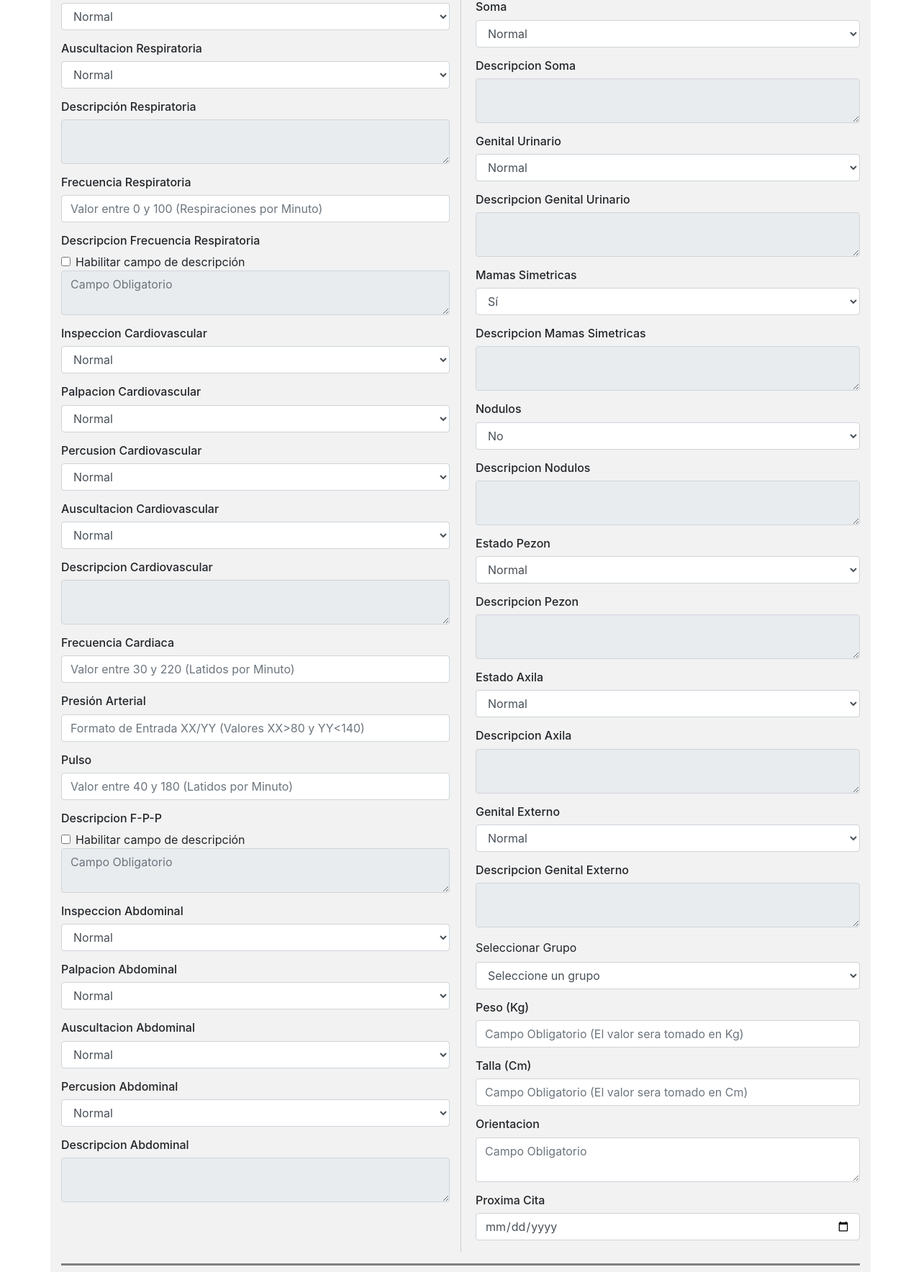
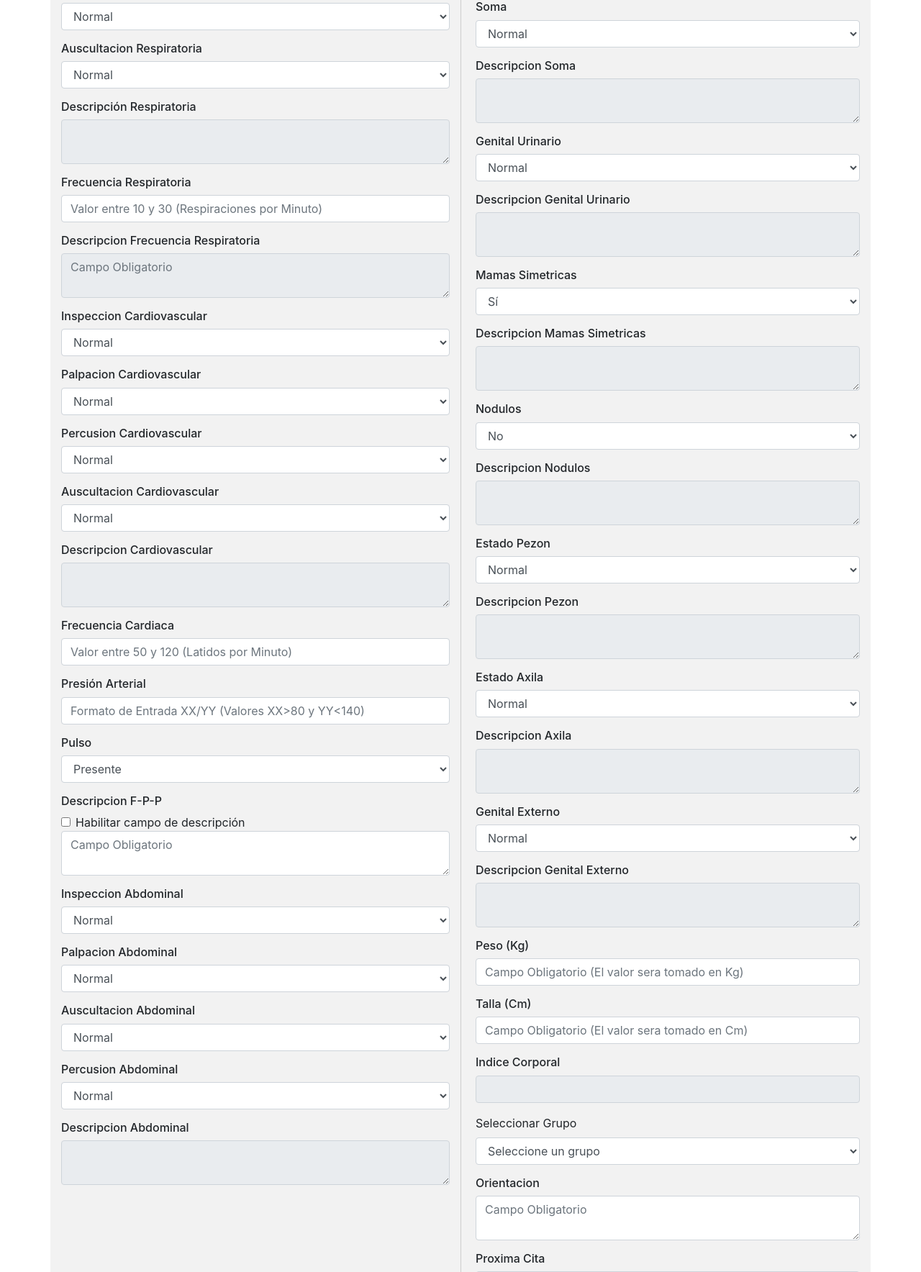
Before and after one commit to Senariusxd/ProyectoTesis-23-8-2024, a Django app: page /pacientes/1/fechas/1/egeneral/1/efaparato/crear/ in a window 1280 px wide. Shown: the part 800-2568 px from the top of the page at 72% size. Run offline with Django 5.2, Linux system fonts and the light colour scheme; data comes from the database, SQL or seed files in the repository; both versions use the stored data as it was after the commit; some libraries are stand-ins or nearby versions.

Commit message:
Arreglo #1

```diff
--- a/Historia/templates/crear_efaparato.html
+++ b/Historia/templates/crear_efaparato.html
@@ -93,19 +93,13 @@
 
             <div class="form-group">
                 <h6 for="frecuencia_respiratoria">Frecuencia Respiratoria </h6>
-                <input type="text" placeholder="Valor entre 0 y 100 (Respiraciones por Minuto)" class="form-control" id="frecuencia_respiratoria" name="frecuencia_respiratoria" required>
-                <div class="invalid-feedback">Por favor, ingrese un valor de frecuencia respiratoria válido entre 0 y 100 respiraciones por minuto.</div>
+                <input type="text" placeholder="Valor entre 10 y 30 (Respiraciones por Minuto)" class="form-control" id="frecuencia_respiratoria" name="frecuencia_respiratoria" oninput="validateRespiratoryRate()" required>
+                <div class="invalid-feedback">Por favor, ingrese un valor de frecuencia respiratoria válido entre 10 y 30 respiraciones por minuto.</div>
             </div>
 
             <div class="form-group">
                 <h6 for="descripcion_frecuencia_respiratoria">Descripcion Frecuencia Respiratoria</h6>
-                <div class="form-check">
-                <input class="form-check-input" type="checkbox" value="" id="enable-descripcion_frecuencia_respiratoria">
-                <label class="form-check-label" for="enable-descripcion_frecuencia_respiratoria">
-                Habilitar campo de descripción
-                </label>
-            </div>
-            <textarea placeholder="Campo Obligatorio" class="form-control" id="descripcion_frecuencia_respiratoria" name="descripcion_frecuencia_respiratoria" disabled required></textarea>
+                <textarea placeholder="Campo Obligatorio" class="form-control" id="descripcion_frecuencia_respiratoria" name="descripcion_frecuencia_respiratoria" disabled required></textarea>
             </div>
 
             <div class="form-group">
@@ -147,8 +141,8 @@
 
             <div class="form-group">
                 <h6 for="frecuencia_cardiaca">Frecuencia Cardiaca</h6>
-                <input type="text" placeholder="Valor entre 30 y 220 (Latidos por Minuto)" class="form-control" id="frecuencia_cardiaca" name="frecuencia_cardiaca" required>
-                <div class="invalid-feedback">Por favor, ingrese una frecuencia cardíaca válida entre 30 y 220 latidos por minuto.</div>
+                <input type="text" placeholder="Valor entre 50 y 120 (Latidos por Minuto)" class="form-control" id="frecuencia_cardiaca" name="frecuencia_cardiaca" oninput="validateHeartRate()" required>
+                <div class="invalid-feedback">Por favor, ingrese una frecuencia cardíaca válida entre 50 y 120 latidos por minuto.</div>
             </div>
 
             <div class="form-group">
@@ -159,8 +153,10 @@
 
             <div class="form-group">
                 <h6 for="pulso">Pulso</h6>
-                <input type="text" placeholder="Valor entre 40 y 180 (Latidos por Minuto)" class="form-control" id="pulso" name="pulso" required>
-                <div class="invalid-feedback">Por favor, ingrese un valor de pulso válido entre 40 y 180 latidos por minuto.</div>
+                <select class="form-control" id="pulso" name="pulso">
+                    <option value="P">Presente</option>
+                    <option value="N">No Presente</option>
+                </select>
             </div>
 
             <div class="form-group">
@@ -171,7 +167,7 @@
                 Habilitar campo de descripción
                 </label>
             </div>
-            <textarea placeholder="Campo Obligatorio" class="form-control" id="descripcion_fpp" name="descripcion_fpp" disabled required></textarea>
+            <textarea placeholder="Campo Obligatorio" class="form-control" id="descripcion_fpp" name="descripcion_fpp" required></textarea>
             </div>
             <div class="form-group">
                 <h6 for="inspeccion_abdominal">Inspeccion Abdominal</h6>
@@ -352,6 +348,21 @@
             </div>
 
             <div class="form-group">
+                <h6 for="peso">Peso (Kg)</h6>
+                <input type="text" placeholder="Campo Obligatorio (El valor sera tomado en Kg)" class="form-control" id="peso" name="peso" oninput="calculateBMI()" required>
+                <div class="invalid-feedback">Por favor, ingrese un peso válido entre 0 y 500 kg.</div>
+            </div>
+
+            <div class="form-group">
+                <h6 for="talla">Talla (Cm)</h6>
+                <input type="text" placeholder="Campo Obligatorio (El valor sera tomado en Cm)" class="form-control" id="talla" name="talla" oninput="calculateBMI()" required>
+                <div class="invalid-feedback">Por favor, ingrese una talla válida entre 100 y 250 cm.</div>
+            </div>
+            <div class="form-group">
+                <h6 for="indice_corporal">Indice Corporal</h6>
+                <input type="text" class="form-control" id="indice_corporal" name="indice_corporal" readonly>
+            </div>
+            <div class="form-group">
                 <label for="grupo">Seleccionar Grupo</label>
                 <select class="form-control" id="grupo" name="grupo" required>
                     <option value="">Seleccione un grupo</option>
@@ -360,18 +371,6 @@
                     {% endfor %}
                 </select>
                 <div class="invalid-feedback">Por favor, seleccione un grupo.</div>
-            </div>
-
-            <div class="form-group">
-                <h6 for="peso">Peso (Kg)</h6>
-                <input type="text" placeholder="Campo Obligatorio (El valor sera tomado en Kg)" class="form-control" id="peso" name="peso" required>
-                <div class="invalid-feedback">Por favor, ingrese un peso válido entre 0 y 500 kg.</div>
-            </div>
-
-            <div class="form-group">
-                <h6 for="talla">Talla (Cm)</h6>
-                <input type="text" placeholder="Campo Obligatorio (El valor sera tomado en Cm)" class="form-control" id="talla" name="talla" required>
-                <div class="invalid-feedback">Por favor, ingrese una talla válida entre 100 y 250 cm.</div>
             </div>
 
             <div class="form-group">
@@ -409,7 +408,7 @@ const percusion_respiratoriaSelect =  document.getElementById('percusion_respira
 const auscultacion_respiratoriaSelect =   document.getElementById('auscultacion_respiratoria');
 const descripcion_respiratoriaInput = document.getElementById('descripcion_respiratoria');
 const frecuenciaRespiratoria = document.getElementById('frecuencia_respiratoria');
-const enableDescripcionFrecuenciaRespiratoria = document.getElementById('enable-descripcion_frecuencia_respiratoria');
+
 const descripcionFrecuenciaRespiratoria = document.getElementById('descripcion_frecuencia_respiratoria');
 
 const inspeccion_cardiovascularSelect = document.getElementById('inspeccion_cardiovascular');
@@ -507,7 +506,7 @@ percusion_respiratoriaSelect.addEventListener('change', validatedescripcion_resp
 auscultacion_respiratoriaSelect.addEventListener('change', validatedescripcion_respiratoria);
 descripcion_respiratoriaInput.addEventListener('change', validatedescripcion_respiratoria);
 frecuenciaRespiratoria.addEventListener('input', validateFrecuenciaRespiratoria);
-enableDescripcionFrecuenciaRespiratoria.addEventListener('change', toggleDescripcionFrecuenciaRespiratoria);
+
 
 inspeccion_cardiovascularSelect.addEventListener('change', validatedescripcion_cardiovascular);
 palpacion_cardiovascularSelect.addEventListener('change', validatedescripcion_cardiovascular);
@@ -516,7 +515,7 @@ auscultacion_cardiovascularSelect.addEventListener('change', validatedescripcion
 
 heartRateInput.addEventListener('input', validateHeartRate);
 bloodPressureInput.addEventListener('input', validateBloodPressure);
-pulseInput.addEventListener('input', validatePulse);
+pulseInput.addEventListener('change', validatePulse);
 
 inspeccion_abdominalSelect.addEventListener('change', validatedescripcion_abdominal);
 palpacion_abdominalSelect.addEventListener('change', validatedescripcion_abdominal);
@@ -578,6 +577,23 @@ proxCitaInput.addEventListener('input', validateProximaCita);
         descripcionPymInput.placeholder = "";
     }
     }
+    function validatePulse() {
+    // Verificar si alguno de los campos select tiene el valor "N"
+    if (pulseInput.value === 'N') {
+        // Hacer que el campo de texto sea obligatorio
+        descripcion_fppInput.required = true;
+        descripcion_fppInput.disabled = false;
+        descripcion_fppInput.placeholder = "Campo Obligatorio";
+
+
+    } else {
+        // Hacer que el campo de texto no sea obligatorio
+        descripcion_fppInput.required = false;
+        descripcion_fppInput.disabled = true
+        descripcion_fppInput.value = "";
+        descripcion_fppInput.placeholder = "";
+    }
+    }
     //Tejido Celular Subcutaneo
     function validatetvsDescription() {
     // Verificar si alguno de los campos select tiene el valor "N"
@@ -624,21 +640,29 @@ proxCitaInput.addEventListener('input', validateProximaCita);
             const frecuenciaRespiratoriaNumber = parseInt(frecuenciaRespiratoria);
 
             // Verificar si el valor está dentro del rango válido
-            if (isNaN(frecuenciaRespiratoriaNumber) || frecuenciaRespiratoriaNumber < 0 || frecuenciaRespiratoriaNumber > 100) {
+            if (isNaN(frecuenciaRespiratoriaNumber) || frecuenciaRespiratoriaNumber < 10 || frecuenciaRespiratoriaNumber > 30) {
             this.classList.add('is-invalid');
             } else {
             this.classList.remove('is-invalid');
             }
         }
-        function toggleDescripcionFrecuenciaRespiratoria() {
-            if (this.checked) {
-                descripcionFrecuenciaRespiratoria.disabled = false;
-                descripcionFrecuenciaRespiratoria.required = true;
+        function validateRespiratoryRate() {
+            const respiratoryRateInput = document.getElementById("frecuencia_respiratoria");
+            const descriptionTextarea = document.getElementById("descripcion_frecuencia_respiratoria");
+            const respiratoryRate = parseFloat(respiratoryRateInput.value);
+
+            if (isNaN(respiratoryRate) || respiratoryRate < 10 || respiratoryRate > 30) {
+                respiratoryRateInput.classList.add("is-invalid");
+                descriptionTextarea.disabled = false;
                 } else {
-                descripcionFrecuenciaRespiratoria.disabled = true;
-                descripcionFrecuenciaRespiratoria.required = false;
+                respiratoryRateInput.classList.remove("is-invalid");
+                if (respiratoryRate < 16 || respiratoryRate > 20) {
+                descriptionTextarea.disabled = false;
+                } else {
+                descriptionTextarea.disabled = true;
                 }
             }
+        }
     // Aparato Cardiovascular
     function validatedescripcion_cardiovascular() {
         // Verificar si alguno de los campos select tiene el valor "N"
@@ -659,23 +683,22 @@ proxCitaInput.addEventListener('input', validateProximaCita);
     }
     //Frecuencia Cardiaca
     function validateHeartRate() {
-        const heartRate = heartRateInput.value.trim();
+        const heartRateInput = document.getElementById("frecuencia_cardiaca");
+        const descriptionTextarea = document.getElementById("descripcion_fpp");
+        const heartRate = parseFloat(heartRateInput.value);
 
-        // Verificar si el valor ingresado son solo números
-        if (!/^\d+$/.test(heartRate)) {
-            heartRateInput.classList.add('is-invalid');
-            return;
+        if (isNaN(heartRate) || heartRate < 50 || heartRate > 120) {
+            heartRateInput.classList.add("is-invalid");
+            descriptionTextarea.disabled = false;
+        } else {
+            heartRateInput.classList.remove("is-invalid");
+            if (heartRate < 60 || heartRate > 100) {
+                descriptionTextarea.disabled = false;
+            } else {
+                descriptionTextarea.disabled = true;
+            }
         }
-
-        const heartRateNumber = parseInt(heartRate);
-
-        // Verificar si el valor está dentro del rango válido
-        if (isNaN(heartRateNumber) || heartRateNumber < 30 || heartRateNumber > 220) {
-            heartRateInput.classList.add('is-invalid');
-        } else {
-            heartRateInput.classList.remove('is-invalid');
-        }
-        }
+    }
         //Presion Arterial
         function validateBloodPressure() {
             const bloodPressureValue = bloodPressureInput.value.trim();
@@ -697,25 +720,7 @@ proxCitaInput.addEventListener('input', validateProximaCita);
                 bloodPressureInput.classList.remove('is-invalid');
             }
             }
-        //Pulso
-        function validatePulse() {
-            const pulseValue = pulseInput.value.trim();
 
-            // Verificar si el valor ingresado son solo números
-            if (!/^\d+$/.test(pulseValue)) {
-                pulseInput.classList.add('is-invalid');
-                return;
-            }
-
-            const pulseNumber = parseInt(pulseValue);
-
-            // Verificar si el valor está dentro del rango válido
-            if (isNaN(pulseNumber) || pulseNumber < 40 || pulseNumber > 180) {
-                pulseInput.classList.add('is-invalid');
-            } else {
-                pulseInput.classList.remove('is-invalid');
-            }
-            }
         enableDescripcionFPPCheckbox.addEventListener('change', enableDescripcion);
 
         function enableDescripcion() {
@@ -988,6 +993,26 @@ proxCitaInput.addEventListener('input', validateProximaCita);
                 proxCitaInput.classList.remove('is-invalid');
             }
             }
+        //Calculo Indice Corporal
+        function calculateBMI() {
+            const weightInput = document.getElementById("peso");
+            const heightInput = document.getElementById("talla");
+            const resultInput = document.getElementById("indice_corporal");
+
+            const weight = parseFloat(weightInput.value);
+            const height = parseFloat(heightInput.value) / 100; // Convertir a metros
+
+            if (isNaN(weight) || isNaN(height) || weight <= 0 || weight > 500 || height <= 0 || height > 250) {
+                weightInput.classList.add("is-invalid");
+                heightInput.classList.add("is-invalid");
+                resultInput.value = "";
+            } else {
+                weightInput.classList.remove("is-invalid");
+                heightInput.classList.remove("is-invalid");
+                const bmi = weight / (height * height);
+                resultInput.value = bmi.toFixed(2);
+            }
+        }
 </script>
 
 {% endblock %}
--- a/Historia/views.py
+++ b/Historia/views.py
@@ -529,6 +529,7 @@ def crear_efaparato(request, pk_paciente, pk_fecha, pk_egeneral):
         descripcion_genital_externo = request.POST.get('descripcion_genital_externo')
         peso = request.POST.get('peso')
         talla = request.POST.get('talla')
+        indice_corporal = request.POST.get('indice_corporal')
         orientacion = request.POST.get('orientacion')
         proxima_cita = request.POST.get('proxima_cita')
         egeneral = EGeneral.objects.get(pk=pk_egeneral)
@@ -583,12 +584,12 @@ def crear_efaparato(request, pk_paciente, pk_fecha, pk_egeneral):
             descripcion_genital_externo = descripcion_genital_externo,
             peso = peso,
             talla = talla,
+            indice_corporal = indice_corporal,
             orientacion = orientacion,
             proxima_cita = proxima_cita,
             egeneral = egeneral,
             grupos = grupo,
             )
-
         efaparato.save()
 
         return redirect('ver_efaparato', pk_paciente=pk_paciente, pk_fecha=pk_fecha, pk_egeneral=pk_egeneral)
@@ -657,6 +658,7 @@ def modificar_efaparato(request, pk_paciente, pk_fecha, pk_egeneral, pk_efaparat
         descripcion_genital_externo = request.POST.get('descripcion_genital_externo')
         peso = request.POST.get('peso')
         talla = request.POST.get('talla')
+        indice_corporal = request.POST.get('indice_corporal')
         orientacion = request.POST.get('orientacion')
         proxima_cita = request.POST.get('proxima_cita')
 
@@ -710,6 +712,7 @@ def modificar_efaparato(request, pk_paciente, pk_fecha, pk_egeneral, pk_efaparat
         efaparato.descripcion_genital_externo = descripcion_genital_externo
         efaparato.peso = peso
         efaparato.talla = talla
+        efaparato.indice_corporal = indice_corporal
         efaparato.orientacion = orientacion
         efaparato.proxima_cita = proxima_cita
         efaparato.egeneral = egeneral
```
Also changed, not shown: Historia/models.py (+6 -1 lines), Historia/templates/efaparato.html (+9 -5 lines), Historia/migrations/0002_efaparato_indice_corporal.py (added), Historia/migrations/0003_alter_efaparato_pulso.py (added), db.sqlite3.
